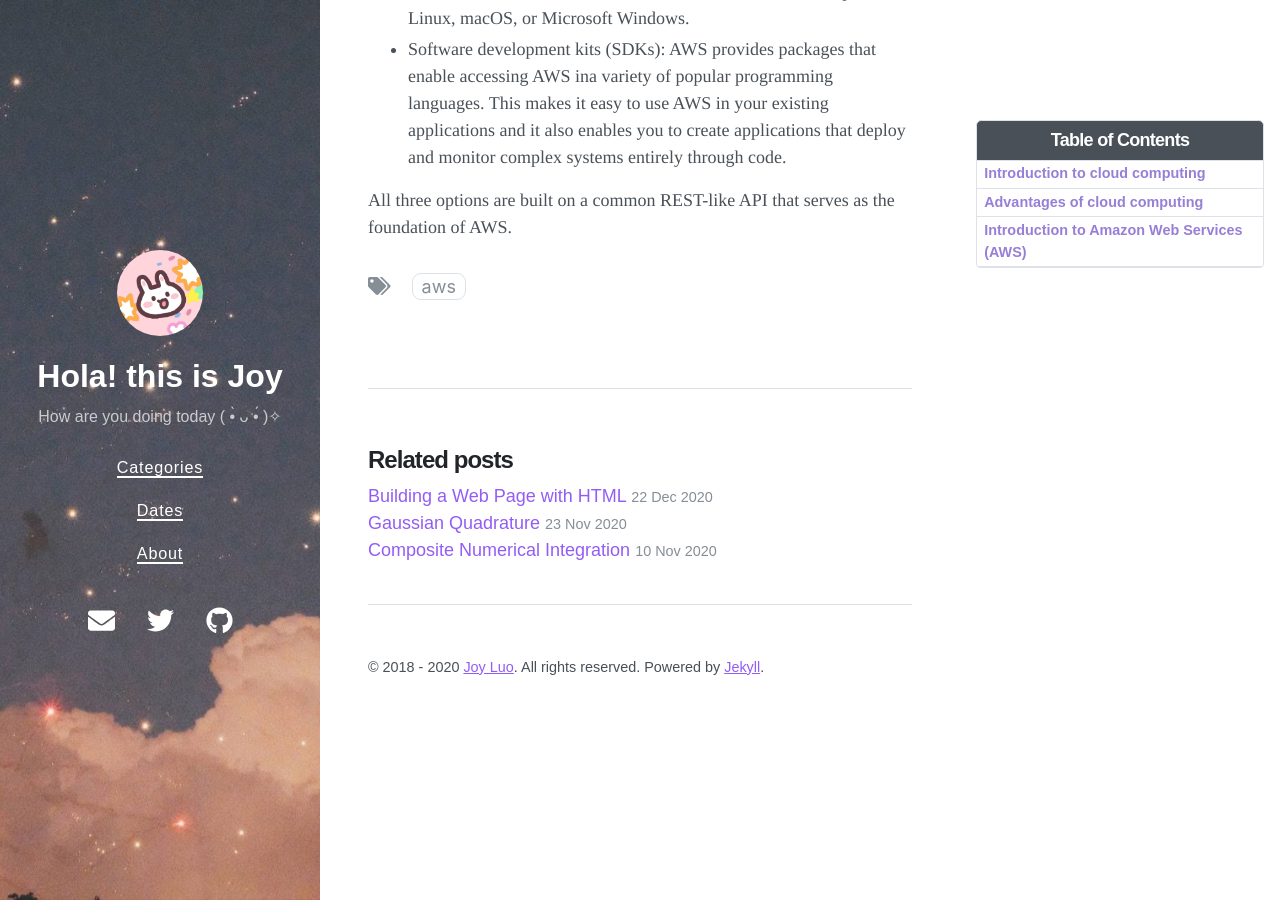
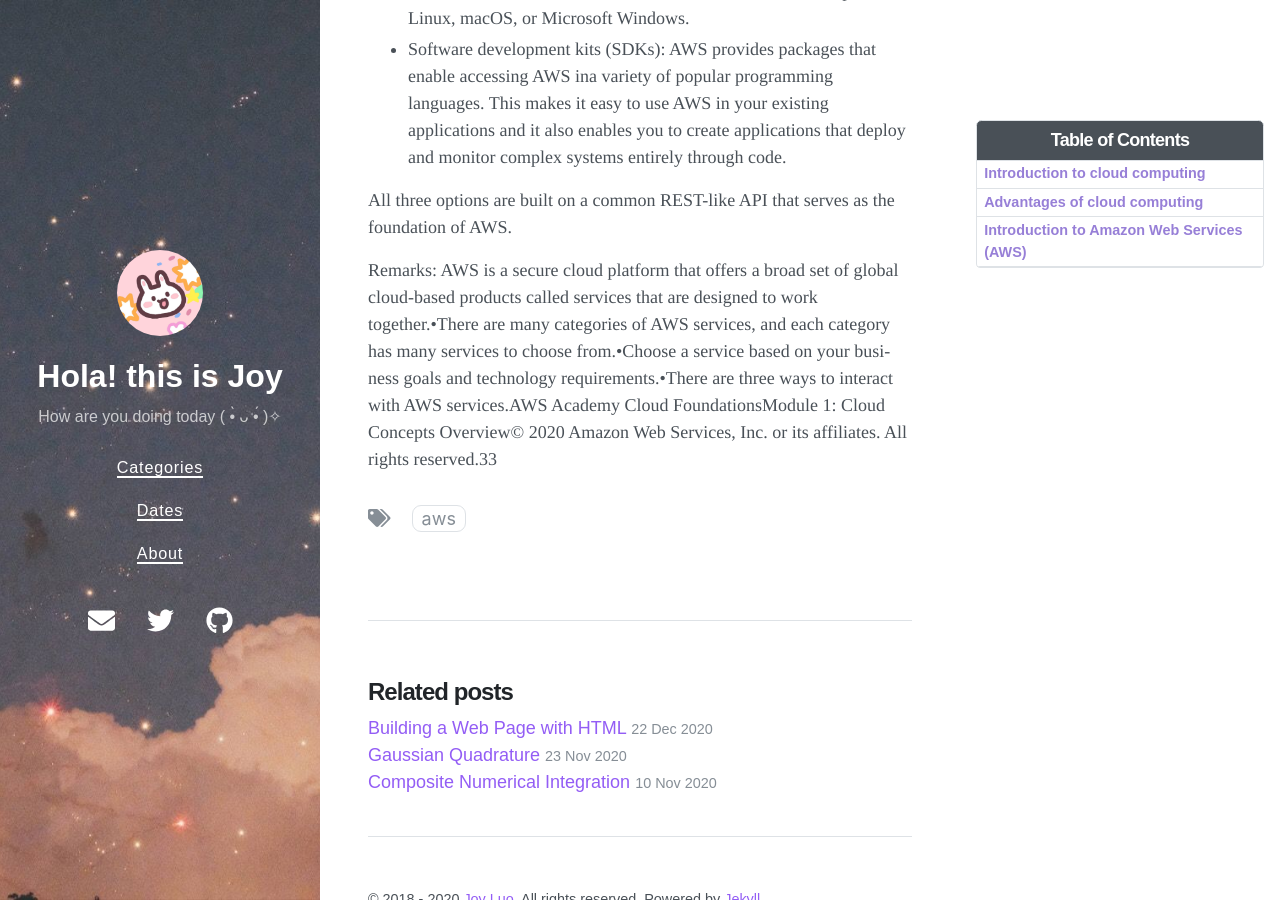
Before and after one commit to Joy3Luo/mathnotes, a Jekyll site: the page built from _posts/2020-12-25-AWS .md, in a window 1280 px wide and 900 px high, scrolled down 8237 px. Built offline with Jekyll 4.4.1, drawn with Linux system fonts in a browser that asks for light colours; nearby versions of some CDN libraries.

Commit message:
Update 2020-12-25-AWS .md

```diff
--- a/_posts/2020-12-25-AWS .md
+++ b/_posts/2020-12-25-AWS .md
@@ -154,3 +154,6 @@
 - Software development kits (SDKs): AWS provides packages that enable accessing AWS ina variety of popular programming languages. This makes it easy to use AWS in your existing applications and it also enables you to create applications that deploy and monitor complex systems entirely through code.
 
 All three options are built on a common REST-like API that serves as the foundation of AWS.
+
+Remarks:
+AWS is a secure cloud platform that offers a broad set of global cloud-based products called services that are designed to work together.•There are many categories of AWS services, and each category has many services to choose from.•Choose a service based on your business goals and technology requirements.•There are three ways to interact with AWS services.AWS Academy Cloud FoundationsModule 1: Cloud Concepts Overview© 2020 Amazon Web Services, Inc. or its affiliates. All rights reserved.33
```
